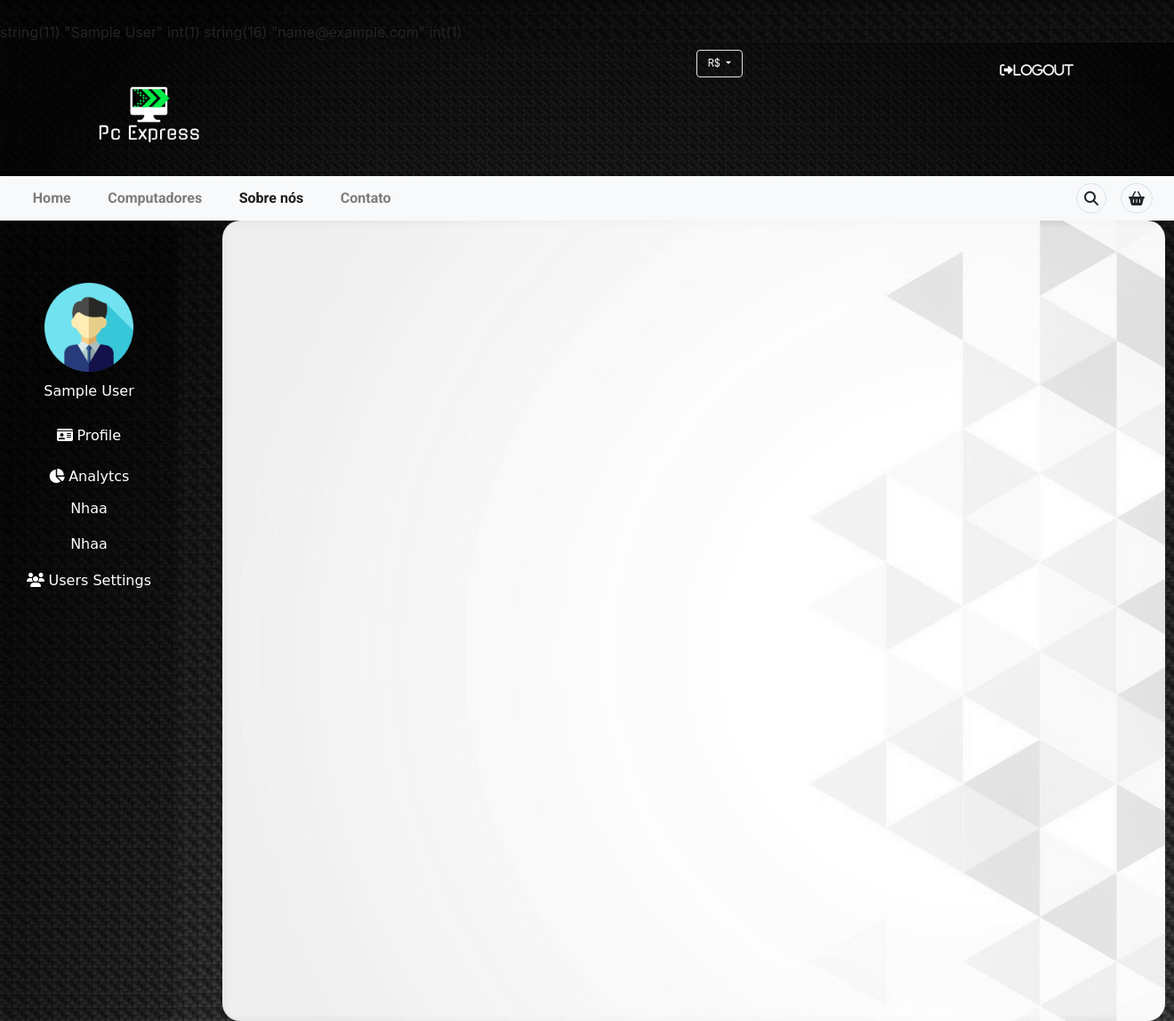
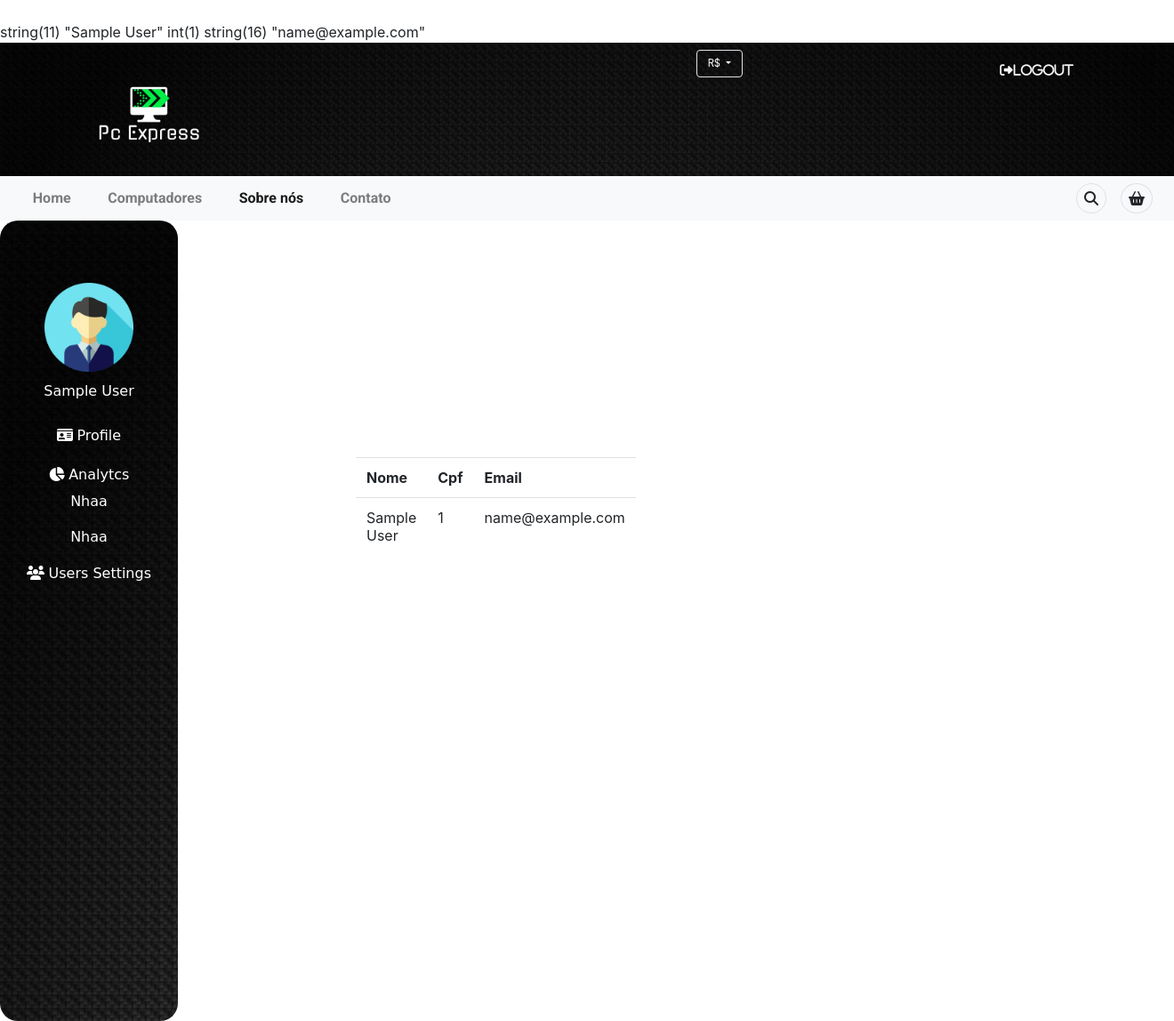
Before and after one commit to williancae/Pc_Express, a PHP site: page /php/userpage.php in a window 1320 px wide. Shown: the whole page at 89% size. Run offline with PHP 8.4, Linux system fonts and the light colour scheme; the visitor is signed in with stand-in values (Sample User, id 1); some libraries are stand-ins or nearby versions; some web fonts are replaced.

Commit message:
Add users table

```diff
--- a/css/style.css
+++ b/css/style.css
@@ -233,27 +233,18 @@ p, h1, h2, h3, h4{
     background-color: rgba(255, 255, 255, 0);
     width: 100%;
     height: 30px;
-    transition: 1s;
+    transition: 0.3s;
     margin-top: 10px;
 }
 
 .link-space:hover{
     background-color: green;
-    width: 300px;
-    height: 30px;
     border-radius: 3px;
     box-shadow: 2px, 2px white;
 }
 
-.space-users{
-    background-image: url(../assets/wall-users.png);
-    background-color: #eeeded59;
-    background-size: cover;
-    width: 1060px;
-    height: 100%;
-    text-align: center;
-    color: white;
-    position: absolute;
-    margin-left: 250px;
-    border-radius: 20px;
+
+
+.table{
+    margin-left: 400px;
 }
--- a/php/login.php
+++ b/php/login.php
@@ -28,9 +28,11 @@ if(isset($_POST['btn-entrar'])):
 				$_SESSION['logado'] = true;
 				$_SESSION['id_usuario'] = $dados['id'];
 				$_SESSION['nome'] = $dados['nome'];
-				var_dump($dados['nome']);
+				$_SESSION['cpf'] = $dados['cpf'];
+				$_SESSION['email'] = $dados['email'];
+				//var_dump($dados['nome']);
 				echo "<br>";
-				var_dump($_SESSION['nome']);
+				//var_dump($_SESSION['nome']);
 				header('Location: userpage.php');
 			else:
 				$erros[] = "<li> Usuário e senha não conferem </li>";
--- a/php/userpage.php
+++ b/php/userpage.php
@@ -20,14 +20,13 @@ endif;
 $nome = $_SESSION['nome'];
 $cpf = $_SESSION['cpf'];
 $email = $_SESSION['email'];
-$senha= $_SESSION['senha'];
 //var_dump($nome);
 echo "<br>";
 //var_dump($dados);
 var_dump($nome);
 var_dump($cpf);
 var_dump($email);
-var_dump($senha);
+
 mysqli_close($conexao);
 ?>
 
@@ -61,7 +60,6 @@ mysqli_close($conexao);
 
     </head>
 
-<body style="background-image: url(../assets/wall.jpg); background-size: cover;">
   <!-- Header-->
   <header>
     <div class="container wall">
@@ -153,12 +151,12 @@ mysqli_close($conexao);
       <img src="../assets/user-icon.png"  class="user-image">
       <p style="padding-top: 10px;"><?php echo $nome; ?></p>
 
-      <form method="POST" action="../index.html">
+      <form method="POST" action="userpage.php">
         <div class="link-space">
           <i class="fas fa-id-card"></i>
           <a  class="user-link" type="submit" value="submit" href="#">Profile</a><br>
-        </div>
-      </form>
+      <form>
+
 
       <form method="POST" action="vsss.php">
         <div class="link-space">
@@ -177,7 +175,22 @@ mysqli_close($conexao);
         <i class="fas fa-users"></i>
         <a  class="user-link " href="#"> Users Settings</a><br>
       </div>
+        </div>
 
+      <table class="table">
+          <tr>
+            <th>Nome</th>
+            <th>Cpf</th>
+            <th>Email</th>
+          </tr>
+          <tr>
+            <td><?php echo $nome; ?></td>
+            <td><?php echo $cpf; ?></td>
+            <td><?php echo $email; ?></td>
+          </tr>
+          </table>
+        </div>
+      </form>
 
 
 
```
